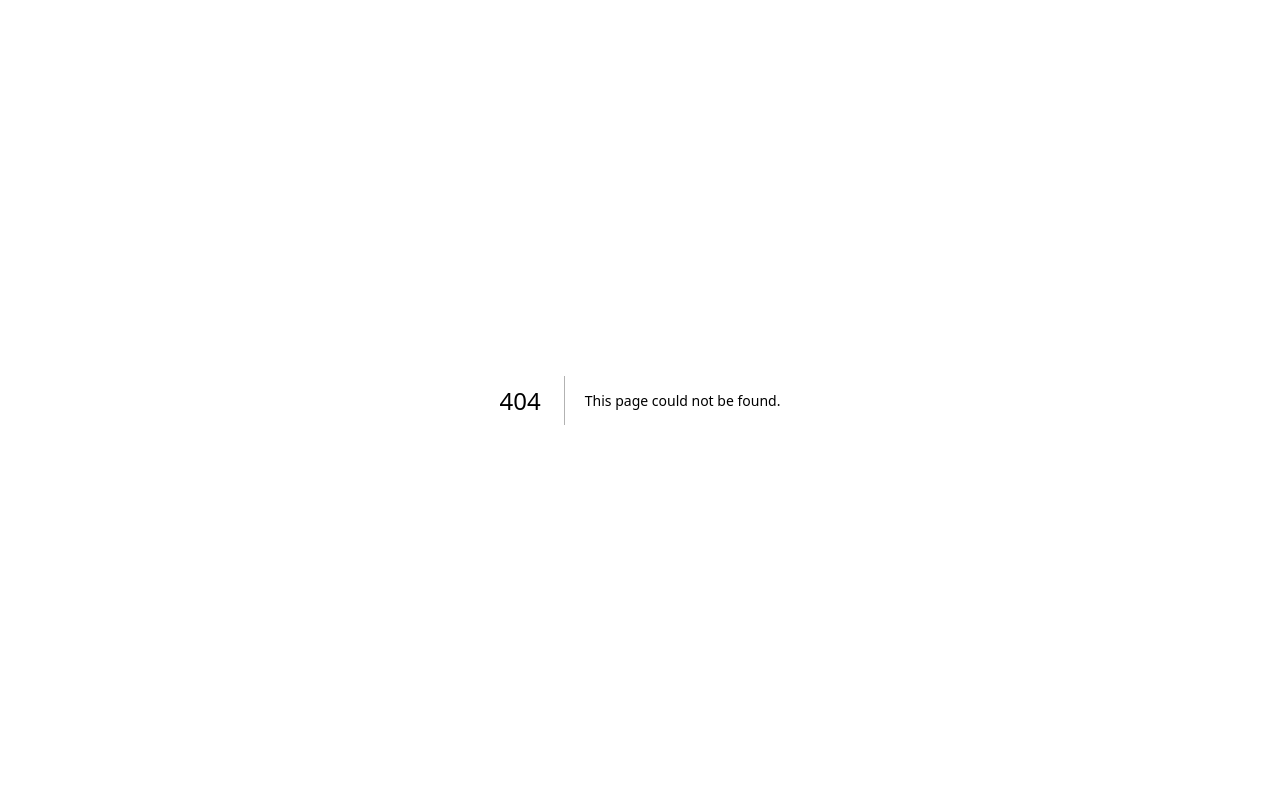
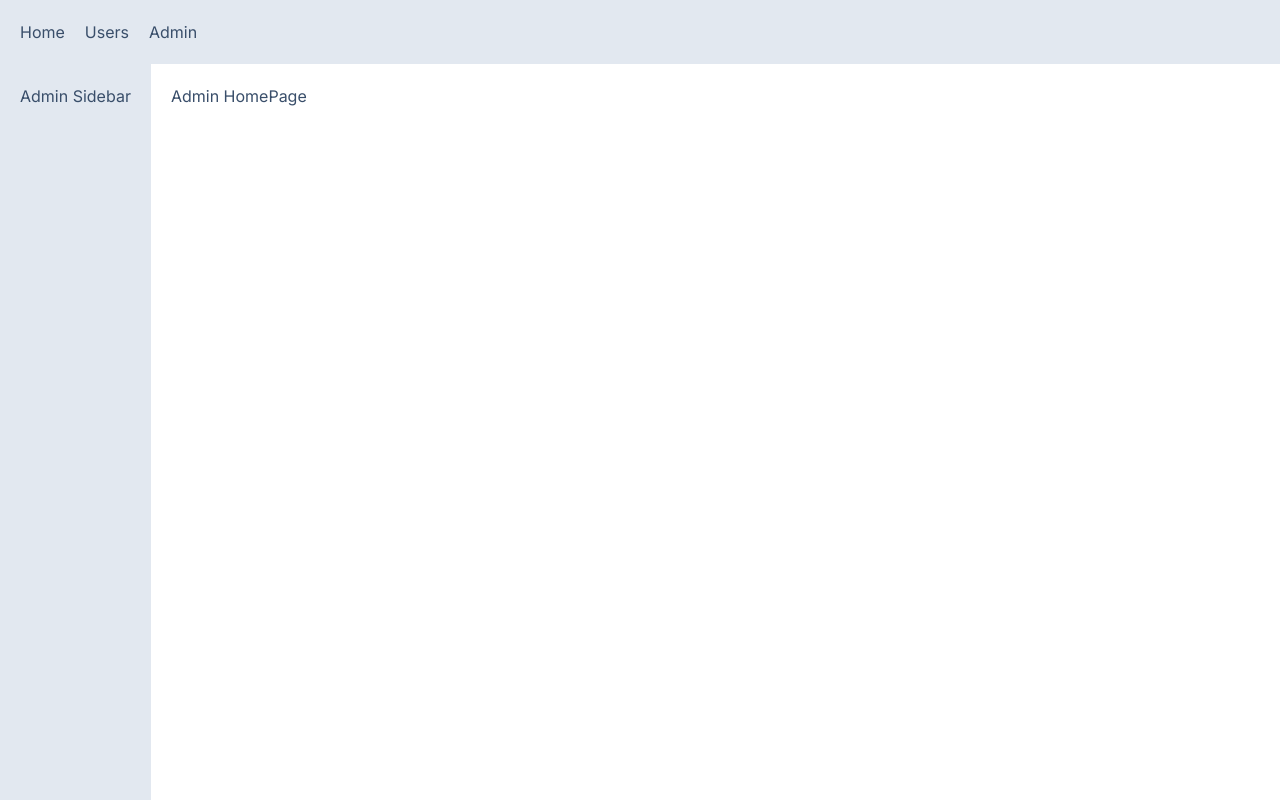
Before and after one commit to jamshed-iqbal/mosh-next-course, a Next.js app: page /admin in a window 1280 px wide. Before the commit this address had no page. Built offline with nearby package versions, Linux system fonts and the light colour scheme.

Commit message:
one more section

```diff
--- /dev/null
+++ b/app/Navbar.tsx
@@ -0,0 +1,11 @@
+import Link from "next/link";
+
+export default function Navbar() {
+  return (
+    <nav className="flex gap-5 p-5 bg-slate-200">
+      <Link href="/">Home</Link>
+      <Link href="/users">Users</Link>
+      <Link href="/admin">Admin</Link>
+    </nav>
+  );
+}
--- /dev/null
+++ b/app/admin/layout.tsx
@@ -0,0 +1,14 @@
+import { ReactNode } from "react";
+
+interface Props {
+  children: ReactNode;
+}
+
+export default function AdminLayout({ children }: Props) {
+  return (
+    <div className="flex flex-grow -m-5">
+      <aside className="bg-slate-200 p-5 flex-shrink-0">Admin Sidebar</aside>
+      <main className="p-5 flex-1">{children}</main>
+    </div>
+  );
+}
--- /dev/null
+++ b/app/admin/page.tsx
@@ -0,0 +1,5 @@
+export default function AdminHomePage() {
+  return (
+    <div>Admin HomePage</div>
+  );
+}
--- /dev/null
+++ b/app/error.tsx
@@ -0,0 +1,18 @@
+"use client";
+
+interface Props {
+  error: Error;
+  reset: () => void;
+}
+
+export default function ErrorPage({ error, reset }: Props) {
+  console.log("Error: ", error);
+  return (
+    <>
+      <div>An unexpected error has occurred.</div>
+      <div>
+        <button className="btn" onClick={() => reset()}>Retry (not a good idea for everywhere)</button>
+      </div>
+    </>
+  );
+}
--- a/app/layout.tsx
+++ b/app/layout.tsx
@@ -1,6 +1,8 @@
 import './globals.css'
 import type { Metadata } from 'next'
 import { Inter } from 'next/font/google'
+import Navbar from './Navbar'
+// import { Suspense } from 'react'
 
 const inter = Inter({ subsets: ['latin'] })
 
@@ -16,7 +18,16 @@ export default function RootLayout({
 }) {
   return (
     <html lang="en" data-theme="winter">
-      <body className={inter.className}>{children}</body>
+      <body className={inter.className}>
+        <div className="flex flex-col min-h-screen">
+          <Navbar />
+          <main className="p-5 flex-grow flex flex-col">
+            {/* <Suspense fallback={<p>Loading...</p>}> */}
+              {children}
+            {/* </Suspense> */}
+          </main>
+        </div>
+      </body>
     </html>
   )
 }
--- /dev/null
+++ b/app/loading.tsx
@@ -0,0 +1,5 @@
+export default function Loading() {
+  return (
+    <span className="loading loading-spinner loading-md"></span>
+  );
+}
--- /dev/null
+++ b/app/not-found.tsx
@@ -0,0 +1,5 @@
+export default function Loading() {
+  return (
+    <div>This page does not exist.</div>
+  );
+}
--- /dev/null
+++ b/app/users/[id]/not-found.tsx
@@ -0,0 +1,7 @@
+import { notFound } from "next/navigation";
+
+export default function NotFound() {
+  return (
+    <div>This user does not exist in our database.</div>
+  );
+}
--- a/app/users/[id]/page.tsx
+++ b/app/users/[id]/page.tsx
@@ -1,8 +1,13 @@
+import { notFound } from "next/navigation";
+
 interface Props {
   params: { id: string };
 }
 
 export default function UserDetailPage({ params: { id } }: Props) {
+  if (parseFloat(id) > 10) {
+    notFound();
+  }
   const typeofid = typeof id;
   return (
     <div>UserDetailPage with id: {id} {typeofid}</div>
--- a/app/users/new/page.tsx
+++ b/app/users/new/page.tsx
@@ -1,5 +1,16 @@
+"use client";
+import { useRouter } from "next/navigation";
+
 export default function NewUserPage() {
+  const router = useRouter();
+
+  function handleCreate() {
+    router.push("/users");
+  }
+
   return (
-    <h1>This is new user page</h1>
+    <div>
+      <button className="btn btn-primary" onClick={handleCreate}>Create</button>
+    </div>
   );
 }
--- a/app/users/page.tsx
+++ b/app/users/page.tsx
@@ -1,4 +1,6 @@
+import Link from "next/link";
 import UsersTable from "./UsersTable";
+import { Suspense } from "react";
 
 interface Props {
   searchParams: { sortOrder: string };
@@ -9,7 +11,12 @@ export default async function UsersPage({ searchParams: { sortOrder } }: Props)
     <>
       <h1 className="text-xl font-semibold underline mb-5">Users List</h1>
       {/* <p>{new Date().toLocaleTimeString()}</p> */}
-      <UsersTable sortOrder={sortOrder} />
+      <div className="mb-5">
+        <Link href="/users/new" className="btn">New User</Link>
+      </div>
+      <Suspense fallback={<p>Loading...</p>}>
+        <UsersTable sortOrder={sortOrder} />
+      </Suspense>
     </>
   );
 }
```
